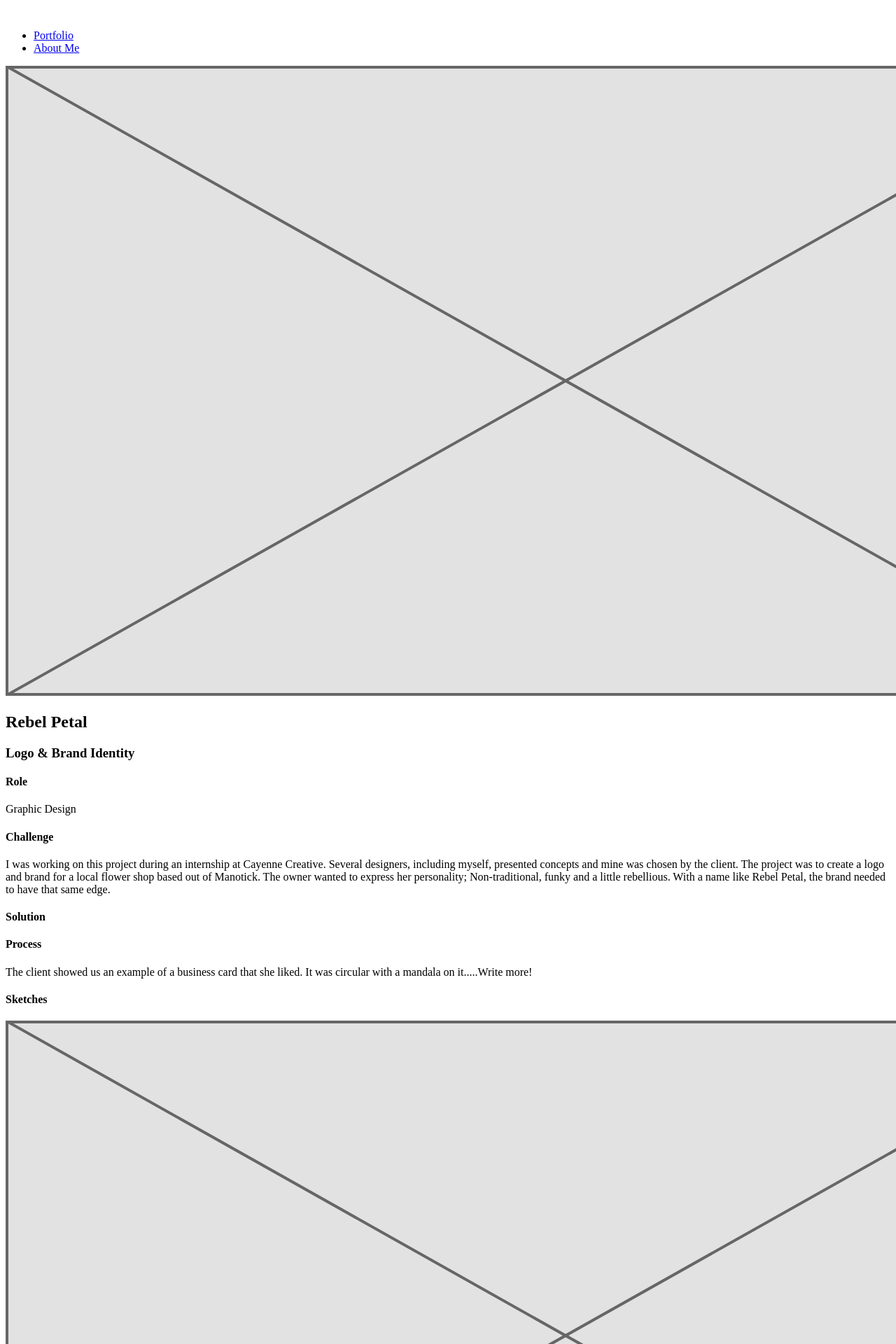
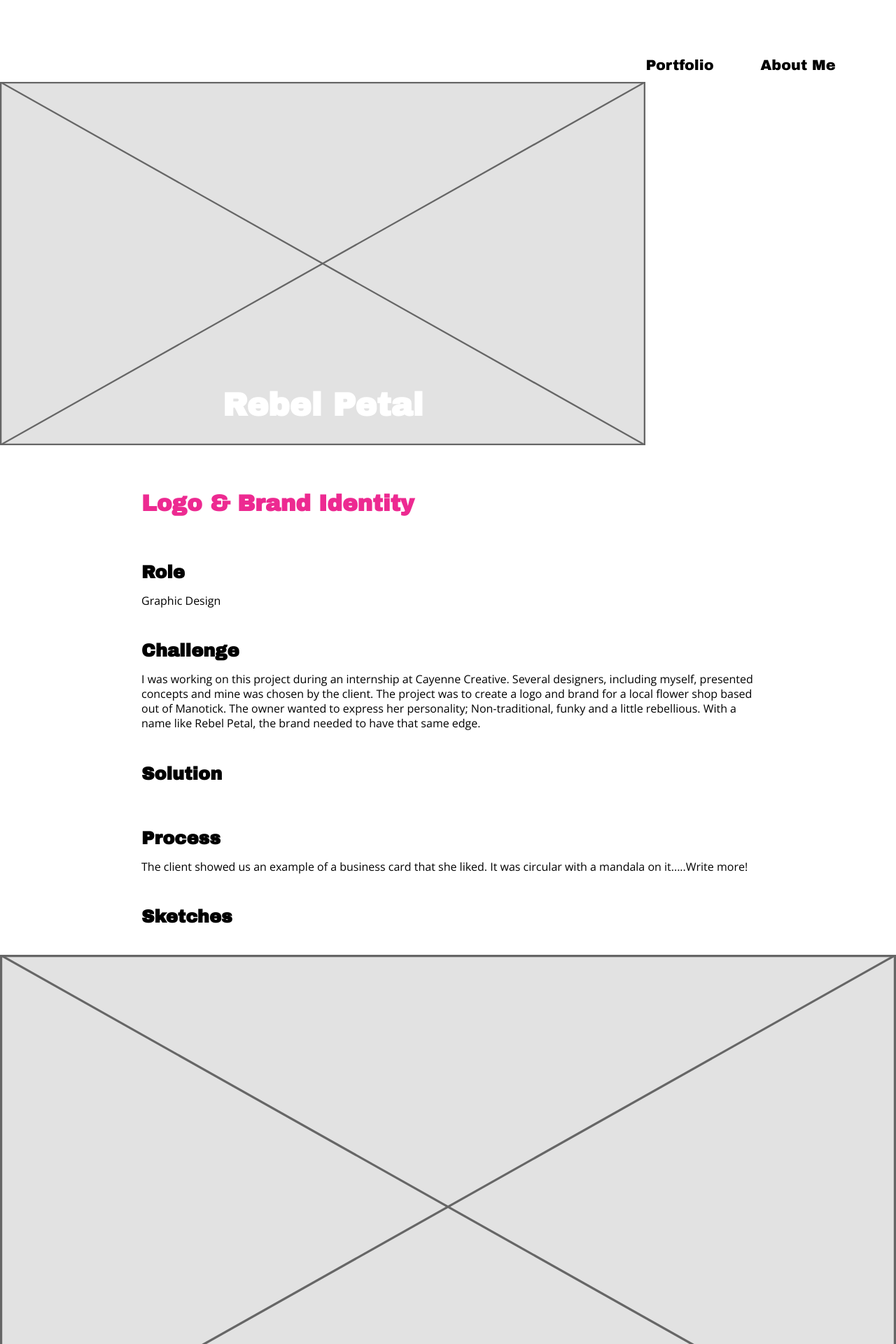
Before and after one commit to kyramari/kyramari.ca, a Jekyll site: the page built from pages/project-1.html, in a window 1280 px wide. Shown: the top 1920 px of the page at 70% size. Built offline with Jekyll 4.4.1, drawn with Linux system fonts in a browser that asks for light colours; Markdown is read by kramdown in place of the engine named in the settings.

Commit message:
baseurl onto the css links

```diff
--- a/_layouts/default.html
+++ b/_layouts/default.html
@@ -3,10 +3,10 @@
   <head>
     <meta charset="utf-8">
     <title>Portfolio</title>
-    <link href="css/modules.css" rel="stylesheet">
-    <link href="css/grid.css" rel="stylesheet">
-    <link href="css/type.css" rel="stylesheet">
-    <link href="css/main.css" rel="stylesheet">
+    <link href="{{site.baseurl}}/css/modules.css" rel="stylesheet">
+    <link href="{{site.baseurl}}/css/grid.css" rel="stylesheet">
+    <link href="{{site.baseurl}}/css/type.css" rel="stylesheet">
+    <link href="{{site.baseurl}}/css/main.css" rel="stylesheet">
     <meta name="viewport" content="width=device-width,initial-scale=1">
     <link href="https://fonts.googleapis.com/css?family=Archivo+Black|Open+Sans:300,400,700" rel="stylesheet">
   </head>
@@ -16,8 +16,8 @@
       <nav class="nav">
         <a href="index.html"><img class="wordmark pad-t" src="images/wordmark-5-05.svg" alt=""></a>
         <ul class="list-group-inline right">
-          <li><a class="nav-a" href="{{site.baseurl}}/index.html">Portfolio</a></li>
-          <li><a class="nav-a" href="{{site.baseurl}}/about-me.html">About Me</a></li>
+          <li><a class="nav-a {% if page.url==index.html %}current{% endif %}" href="{{site.baseurl}}/index.html">Portfolio</a></li>
+          <li><a class="nav-a {% if page.url==about-me.html %}current{% endif %}" href="{{site.baseurl}}/about-me.html">About Me</a></li>
         </ul>
       </nav>
     </header>
--- a/css/main.css
+++ b/css/main.css
@@ -25,6 +25,10 @@ main h1 {
 
 nav ul {
   margin-top: 1em;
+}
+
+.current {
+  color: #ed2a91;
 }
 
 .project-bg-color {
```
Also changed, not shown: css/common.css (added).
